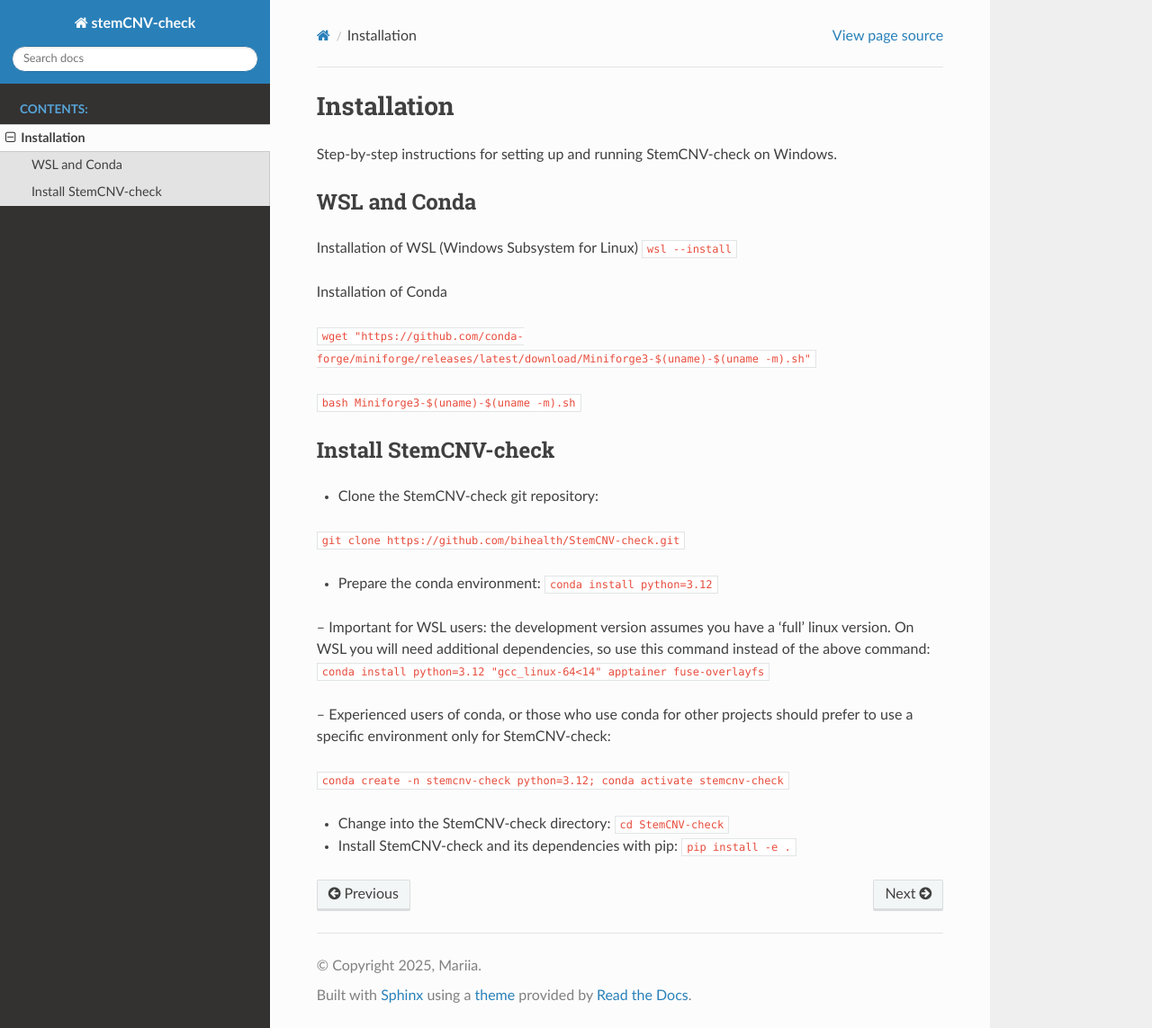
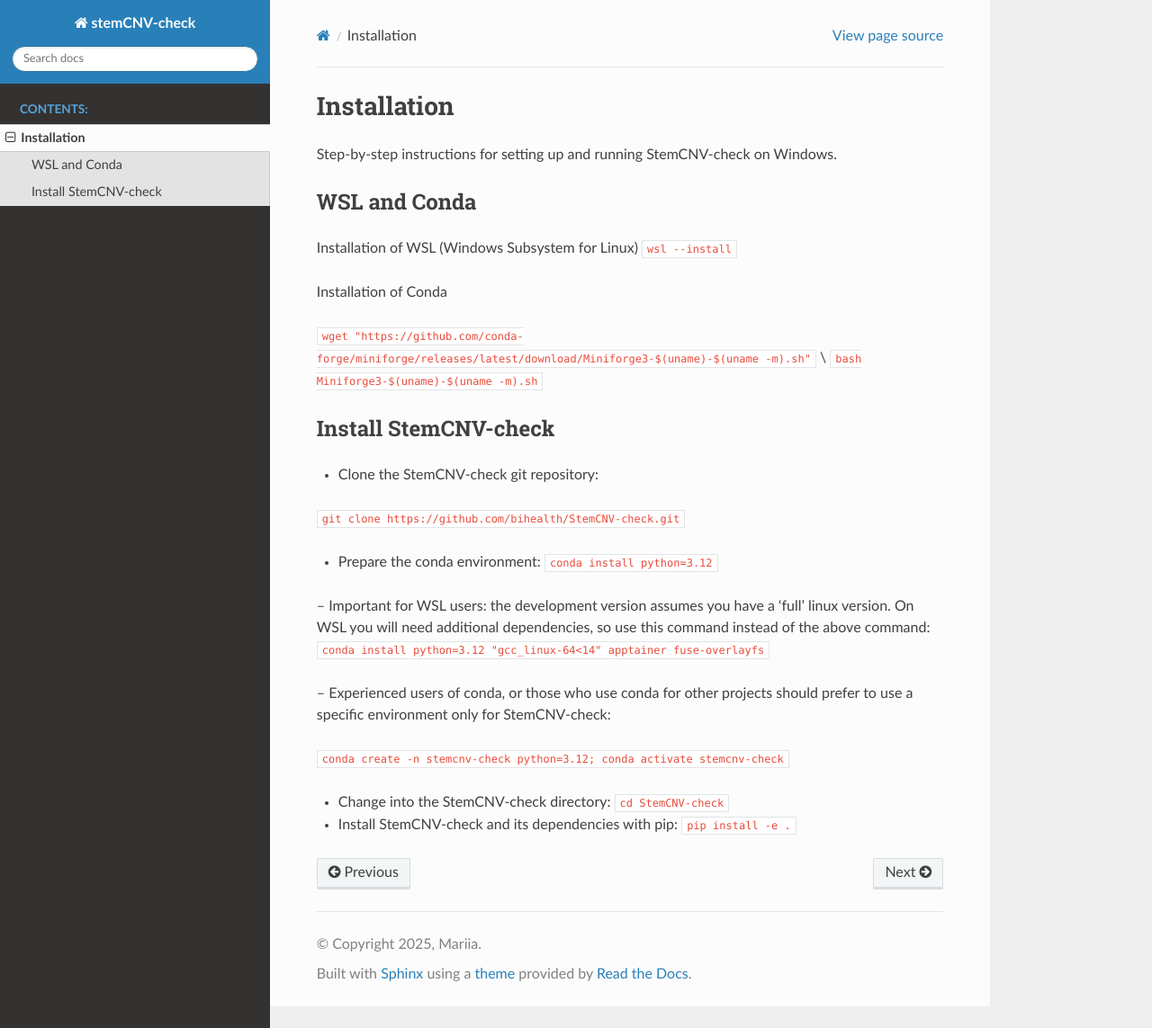
Before and after one commit to icalledmyselfmoon/stemCNV_check_Read_the_docs, a Sphinx documentation site: the page built from source/installation.rst, in a window 1280 px wide and 1143 px high. Shown: the whole window at 90% size. Built offline with Sphinx 7.4.7 and the Read the Docs theme 3.1.0, drawn with Linux system fonts in a browser that asks for light colours.

```diff
--- a/source/installation.rst
+++ b/source/installation.rst
@@ -10,8 +10,7 @@ Installation of WSL (Windows Subsystem for Linux)
 
 Installation of Conda
 
-``wget "https://github.com/conda-forge/miniforge/releases/latest/download/Miniforge3-$(uname)-$(uname -m).sh"``
-
+``wget "https://github.com/conda-forge/miniforge/releases/latest/download/Miniforge3-$(uname)-$(uname -m).sh"``   \\
 ``bash Miniforge3-$(uname)-$(uname -m).sh``
 
 
```
